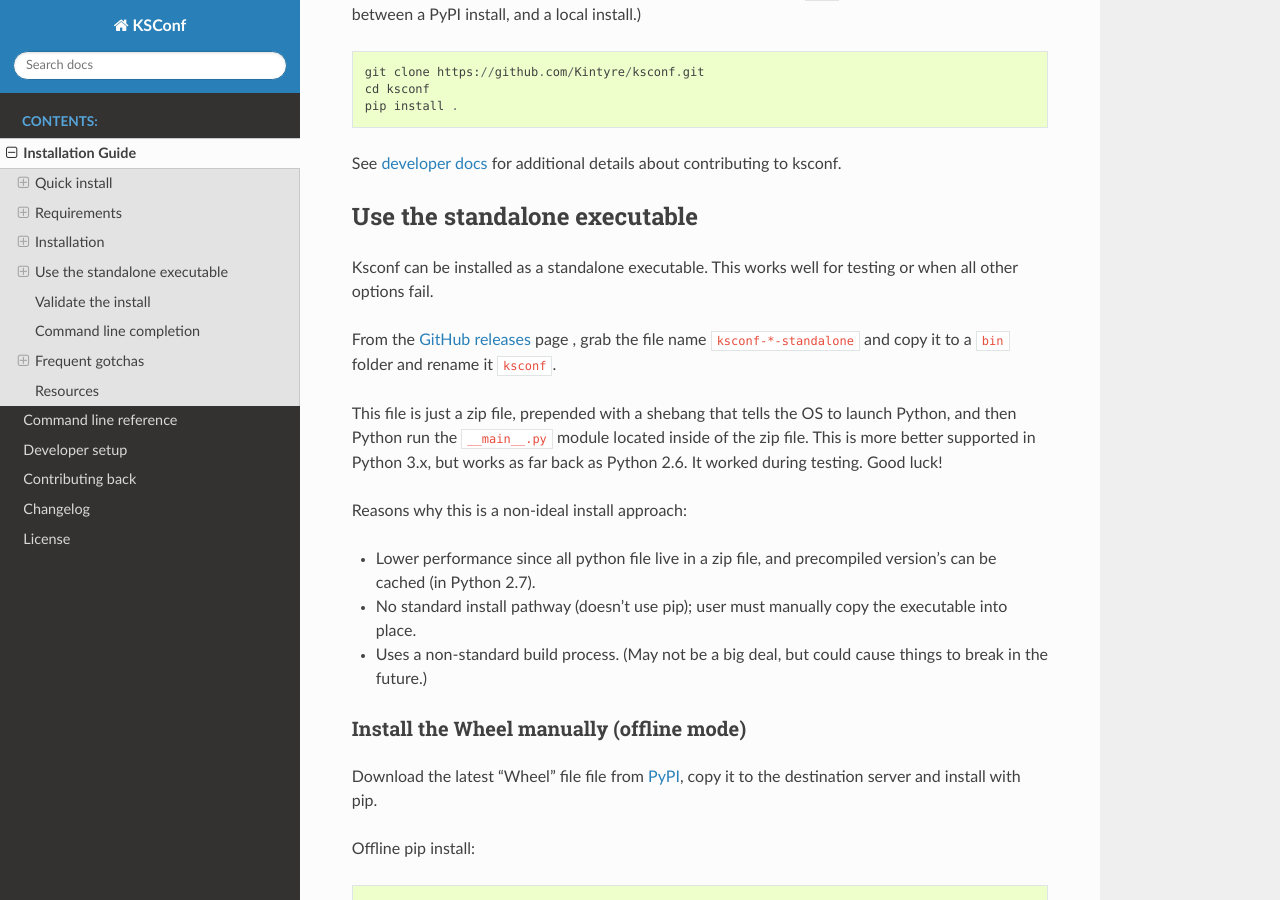
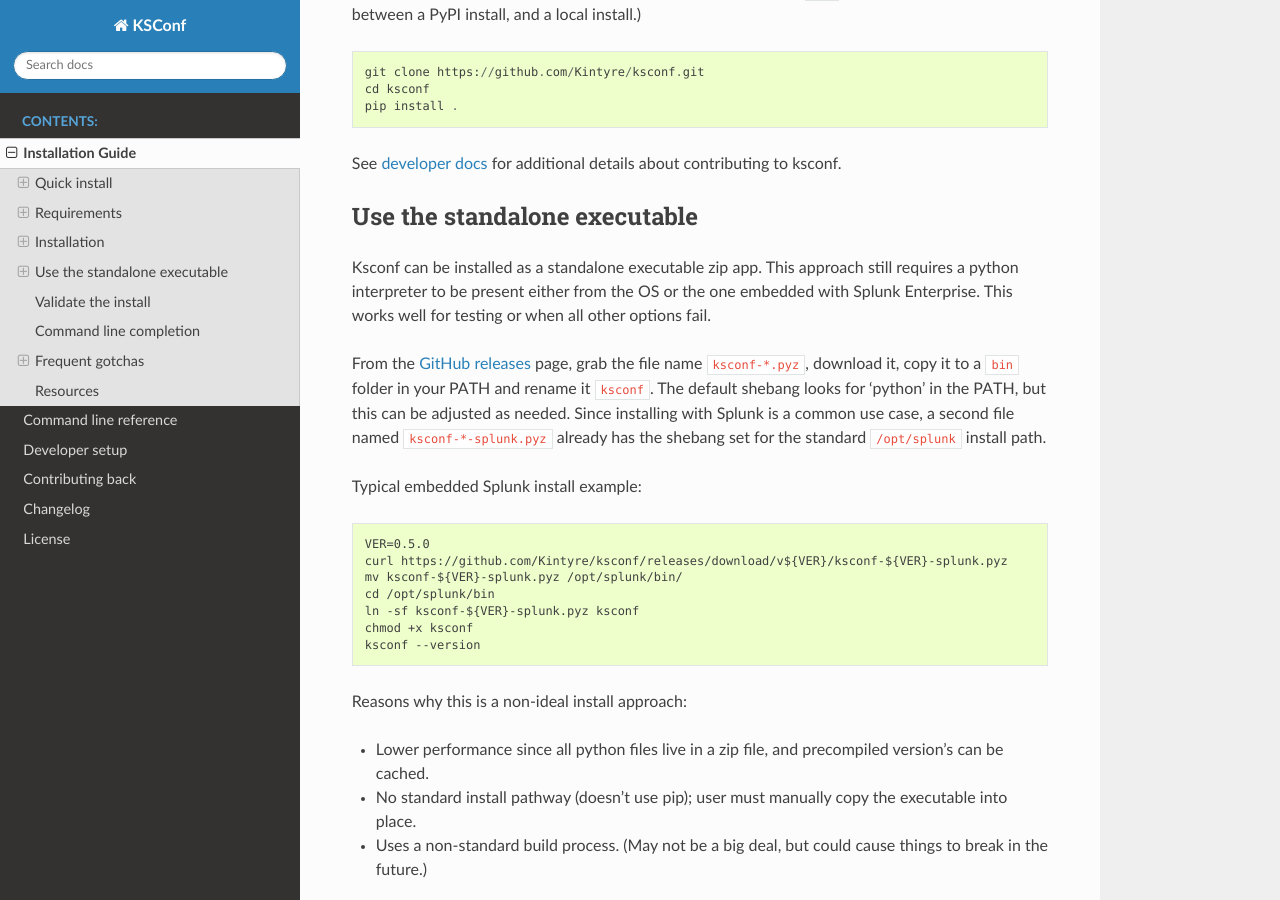
Before and after one commit to Kintyre/ksconf, a Sphinx documentation site: the page built from docs/source/install.md, in a window 1280 px wide and 900 px high, scrolled down 2805 px. Built offline with Sphinx 7.4.7 and the Read the Docs theme 2.0.0, drawn with Linux system fonts in a browser that asks for light colours; the version number could not be read and is left out; some of the changed text lies outside the part shown.

Commit message:
Build fixes
- Automatically test Mac OSX builds using Travis (high overhead so just 2.7 and
  3.6 are tested for now).  Uses pyenv to download and install python.
- Update Python build metadata (now supporting Python 3).
  Travis configs borrowed from the simplejson github repo.)
- Rebuild the 'make_zipapp' script to use the official 'zipapp' module, which
  is possible that that we build on Python 3.4 and later.  This now uses pip
  to take care of any installation dependencies as well.
- Update install and changelog docs
- Allow pypi release from any 'v*' tag.

```diff
--- a/docs/source/install.md
+++ b/docs/source/install.md
@@ -125,21 +125,31 @@
 
 ## Use the standalone executable
 
-Ksconf can be installed as a standalone executable.  This works well for testing or when all other
-options fail.
+Ksconf can be installed as a standalone executable zip app.  This approach still requires a python
+interpreter to be present either from the OS or the one embedded with Splunk Enterprise.  This works
+well for testing or when all other options fail.
 
-From the [GitHub releases][gh-releases] page , grab the file name `ksconf-*-standalone`
-and copy it to a `bin` folder and rename it `ksconf`.
+From the [GitHub releases][gh-releases] page, grab the file name `ksconf-*.pyz`, download it, copy
+it to a `bin` folder in your PATH and rename it `ksconf`.  The default shebang looks for 'python' in
+the PATH, but this can be adjusted as needed.  Since installing with Splunk is a common use case, a
+second file named `ksconf-*-splunk.pyz` already has the shebang set for the standard `/opt/splunk`
+install path.
 
-This file is just a zip file, prepended with a shebang that tells the OS to launch Python, and then
-Python run the `__main__.py` module located inside of the zip file.  This is more better supported
-in Python 3.x, but works as far back as Python 2.6.  It worked during testing.  Good luck!
+Typical embedded Splunk install example:
+
+    VER=0.5.0
+    curl https://github.com/Kintyre/ksconf/releases/download/v${VER}/ksconf-${VER}-splunk.pyz
+    mv ksconf-${VER}-splunk.pyz /opt/splunk/bin/
+    cd /opt/splunk/bin
+    ln -sf ksconf-${VER}-splunk.pyz ksconf
+    chmod +x ksconf
+    ksconf --version
 
 
 Reasons why this is a non-ideal install approach:
 
- * Lower performance since all python file live in a zip file, and precompiled version's can be
-   cached (in Python 2.7).
+ * Lower performance since all python files live in a zip file, and precompiled version's can be
+   cached.
  * No standard install pathway (doesn't use pip); user must manually copy the executable into place.
  * Uses a non-standard build process.  (May not be a big deal, but could cause things to break in
   the future.)
@@ -320,5 +330,5 @@
 [pip-install]: https://pip.pypa.io/en/stable/installing/
 [pypi-files]: https://pypi.org/project/kintyre-splunk-conf/#files
 [python-download]: https://www.python.org/downloads/
-[python-packaging]: https://docs.python.org/2.7/installing/index.html
+[python-packaging]: https://docs.python.org/3/installing/index.html
 [virtualenv]: https://virtualenv.pypa.io/en/stable/
--- a/setup.py
+++ b/setup.py
@@ -57,10 +57,14 @@
         "Operating System :: MacOS :: MacOS X",
         "Operating System :: Microsoft :: Windows",
         "Operating System :: POSIX :: Linux",
-        "Programming Language :: Python :: 2 :: Only",
         "Programming Language :: Python :: 2.7",
+        "Programming Language :: Python :: 3",
+        "Programming Language :: Python :: 3.4",
+        "Programming Language :: Python :: 3.5",
+        "Programming Language :: Python :: 3.6",
         "Topic :: Utilities",
       ],
+      python_requires='>=2.7,!=3.0.*,!=3.1.*',
       license="Apache Software License",
       keywords='ksconf splunk kinytre conf tool',
       author="Lowell Alleman",
```
Also changed, not shown: other parts of docs/source/install.md (+1 -1 lines), docs/source/changelog.md (+10 -0 lines), .travis.yml, 3 other files.
